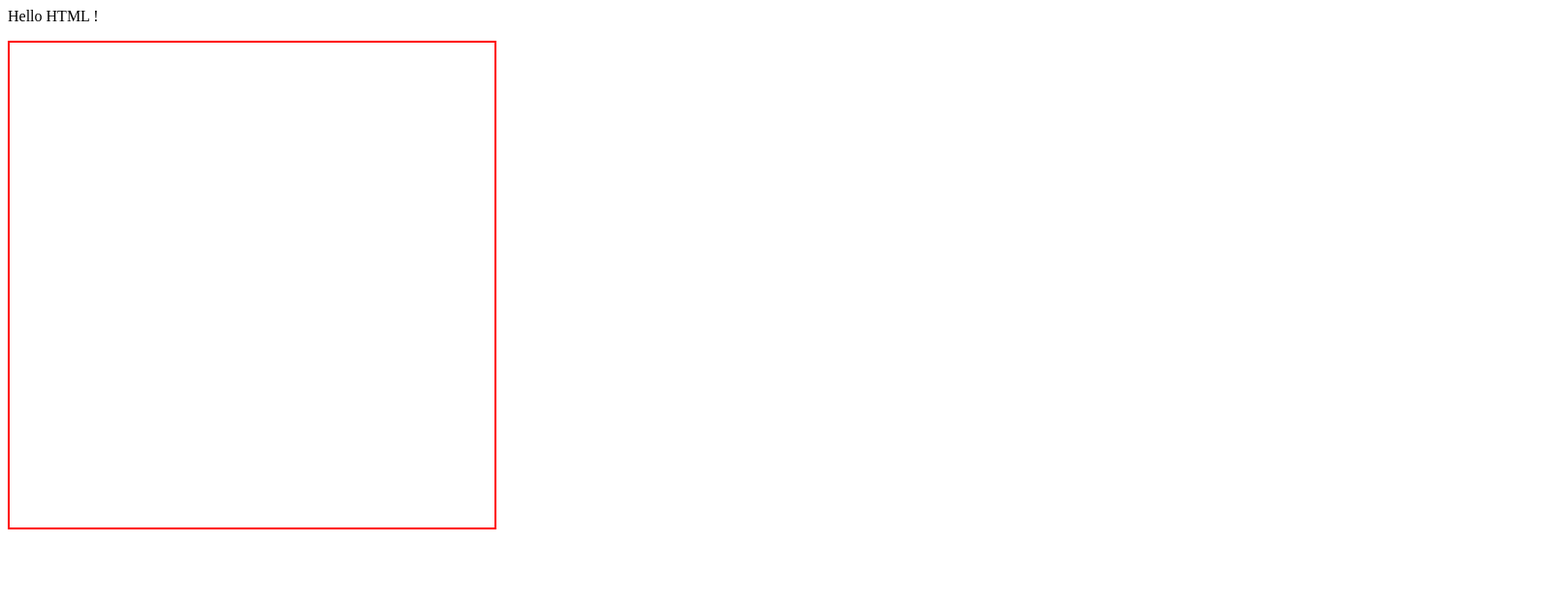
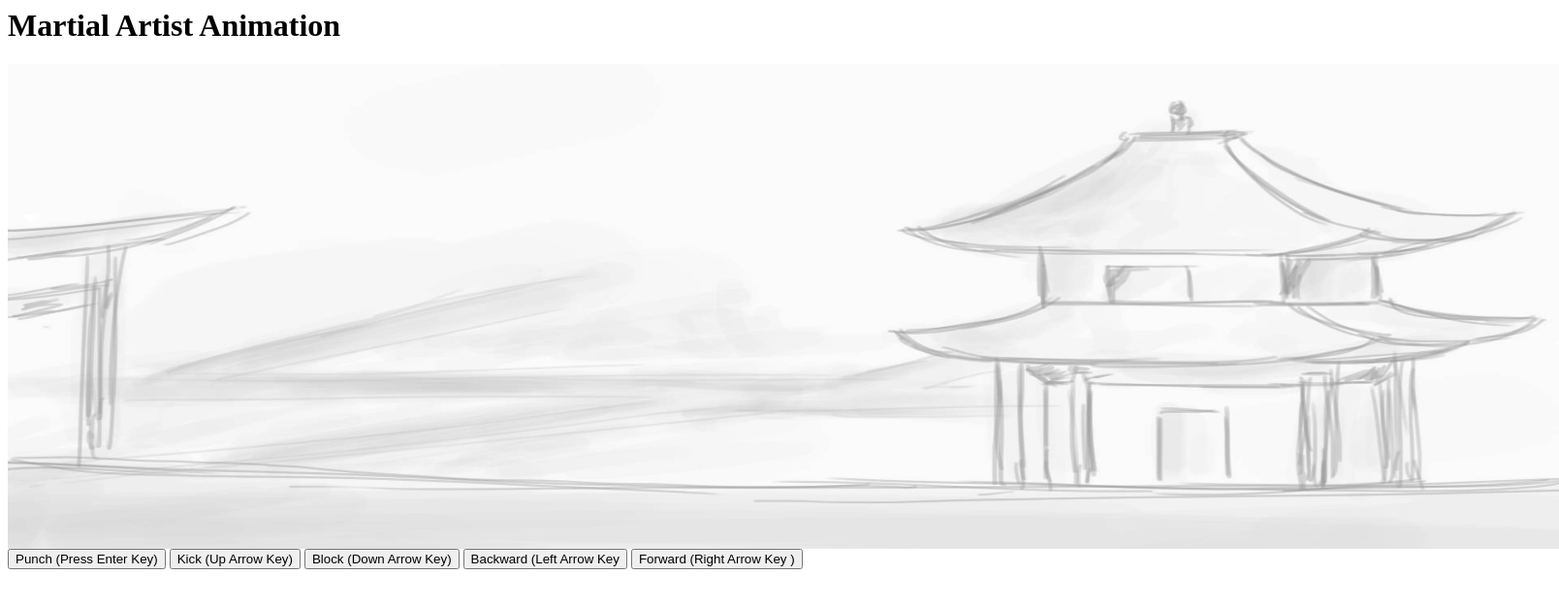
Before and after one commit to sharanrathnakumar/Java_Script, a plain HTML site: page WebApp/index.html in a window 1280 px wide. Shown: the whole page at 97% size, 1608 px wide, since content can reach past the window. Drawn offline with Linux system fonts and the light colour scheme.

Commit message:
Update index.html

```diff
--- a/WebApp/index.html
+++ b/WebApp/index.html
@@ -1,3 +1,8 @@
-<p> Hello HTML !</p>
-<canvas id= "my-canvas" style= "border: 2px solid red" width= "500" height= "500"> </canvas>
+<h1> Martial Artist Animation</h1>
+<canvas id= "mycanvas" style=" background: url(/images/background.jpg); background-size: 1600px 500px; "  width="1600px"  height="500px"  > </canvas>
+<button id="punch">Punch (Press Enter Key)</button>
+<button id="kick">Kick (Up Arrow Key)</button>
+<button id="block">Block (Down Arrow Key)</button>
+<button id="backward">Backward (Left Arrow Key </button>
+<button id ="forward">Forward (Right Arrow Key )</button>
 <script type="text/javascript" src="/main.js"></script>
```
